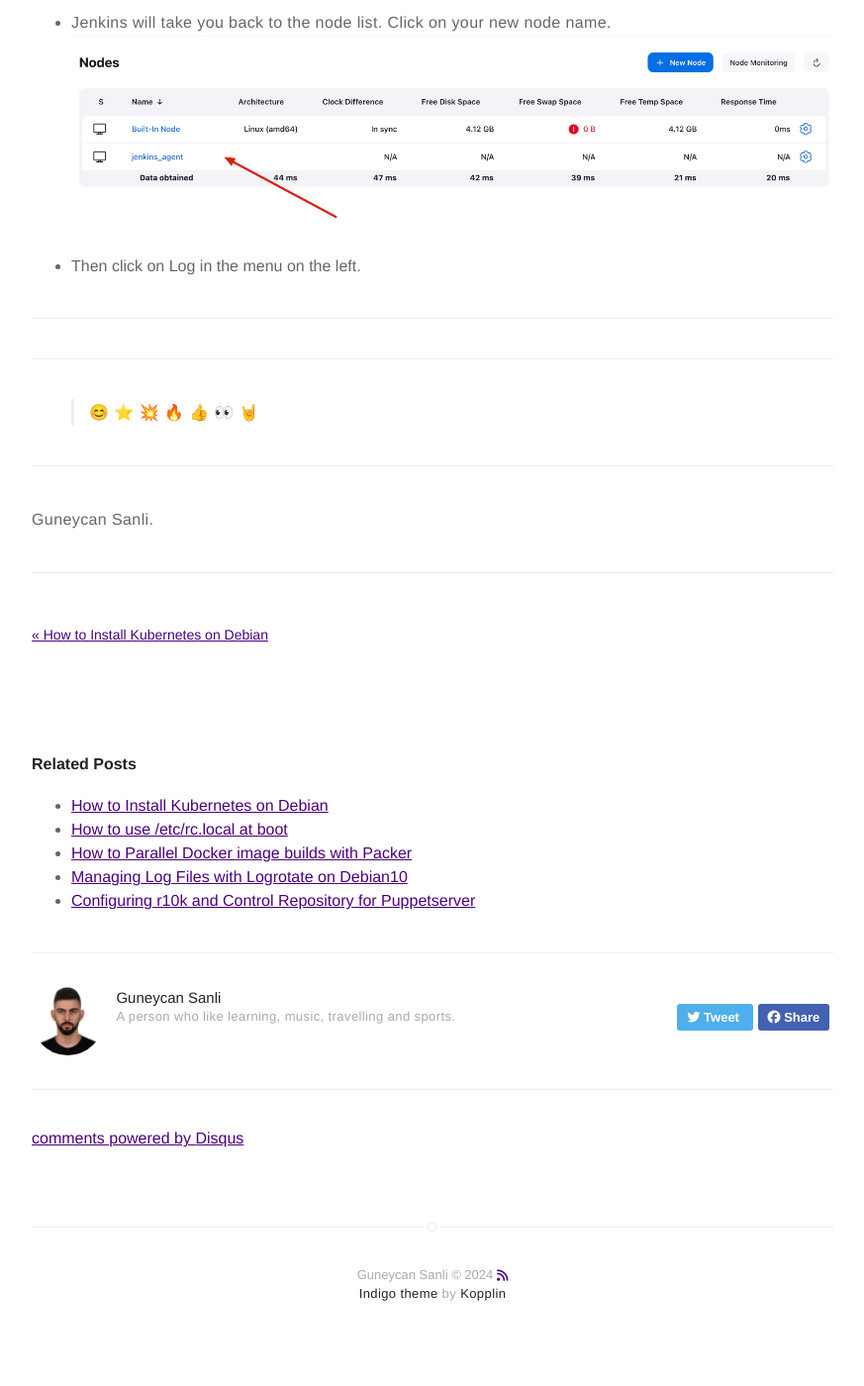
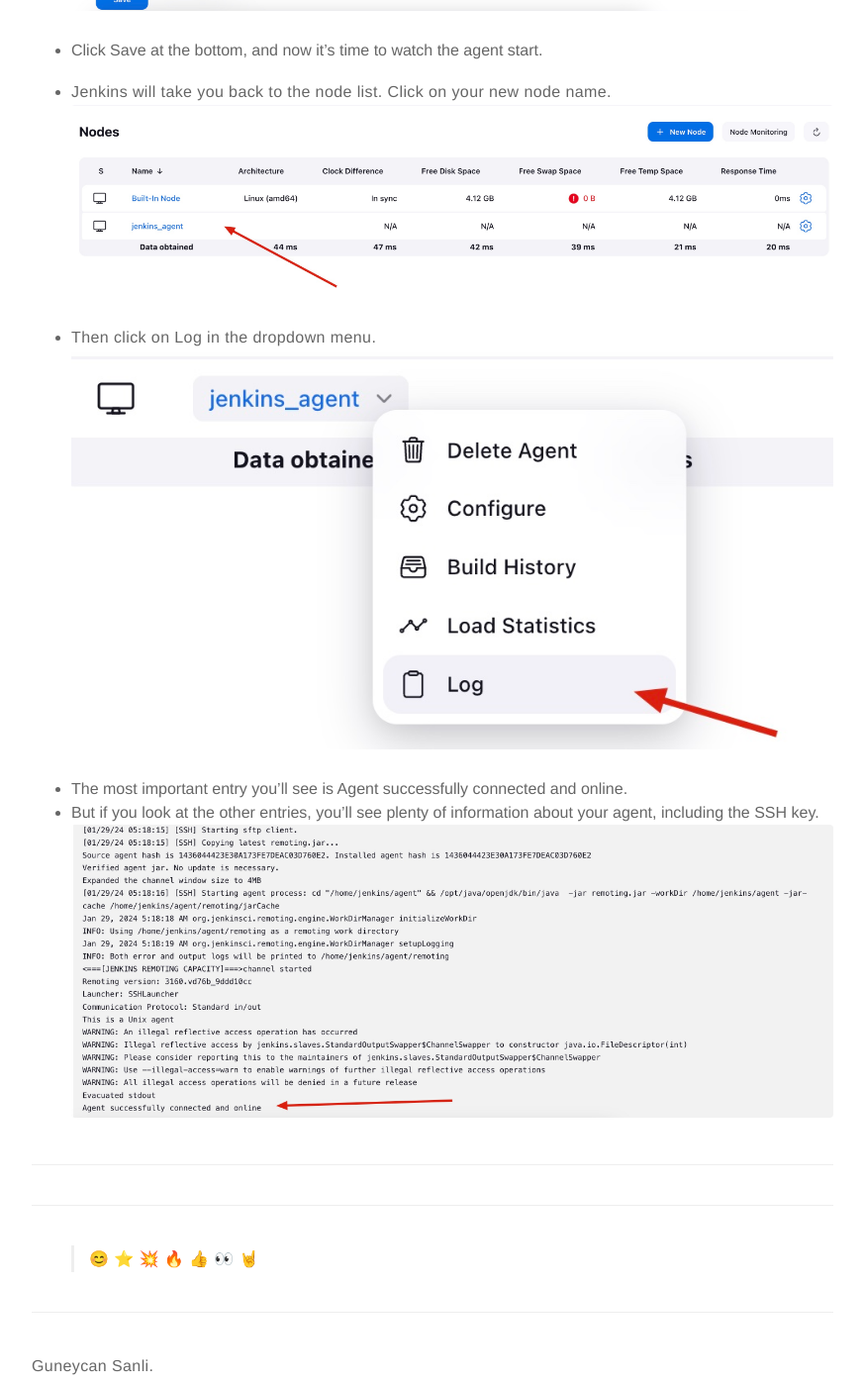
Before and after one commit to guneycansanli/my-blog, a Jekyll site: the page built from _posts/2024-01-23-Running-Jenkins-with-Docker-Compose.markdown, in a window 1280 px wide and 1400 px high, scrolled down 10902 px. Shown: the whole window at 99% size, without its empty margins (203-1076 px from the left). Built offline with Jekyll 4.4.1, drawn with Linux system fonts in a browser that asks for light colours; nearby versions of some CDN libraries; emoji names are drawn with the system emoji font; comment, search, counter and statistics services are not loaded; before the commit the page ends 12281 px from its top, so only the background shows below that.

Commit message:
docker compoese jenkins agent

```diff
--- a/_posts/2024-01-23-Running-Jenkins-with-Docker-Compose.markdown
+++ b/_posts/2024-01-23-Running-Jenkins-with-Docker-Compose.markdown
@@ -161,7 +161,15 @@
 - Jenkins will take you back to the node list. Click on your new node name.
 ![jen][19]
 
-- Then click on Log in the menu on the left.
+- Then click on Log in the dropdown menu.
+![jen][20]
+
+
+- The most important entry you’ll see is Agent successfully connected and online.
+- But if you look at the other entries, you’ll see plenty of information about your agent, including the SSH key.
+![jen][21]
+
+
 
 ---
 ---
@@ -191,5 +199,7 @@
 [15]: ../assets/images/jenkins-docker-compose/jen15.jpg
 [16]: ../assets/images/jenkins-docker-compose/jen16.jpg
 [17]: ../assets/images/jenkins-docker-compose/jen17.jpg
-[18]: ../assets/images/jenkins-docker-compose/jen18.jpg
+[18]: ../assets/images/jenkins-docker-compose/java18.jpg
 [19]: ../assets/images/jenkins-docker-compose/jen19.jpg
+[20]: ../assets/images/jenkins-docker-compose/jen20.jpg
+[21]: ../assets/images/jenkins-docker-compose/jen21.jpg
```
Also changed, not shown: assets/images/jenkins-docker-compose/java18.jpg (added), assets/images/jenkins-docker-compose/jen17.jpg, assets/images/jenkins-docker-compose/jen18.jpg (deleted), assets/images/jenkins-docker-compose/jen20.jpg (added), assets/images/jenkins-docker-compose/jen21.jpg (added).
